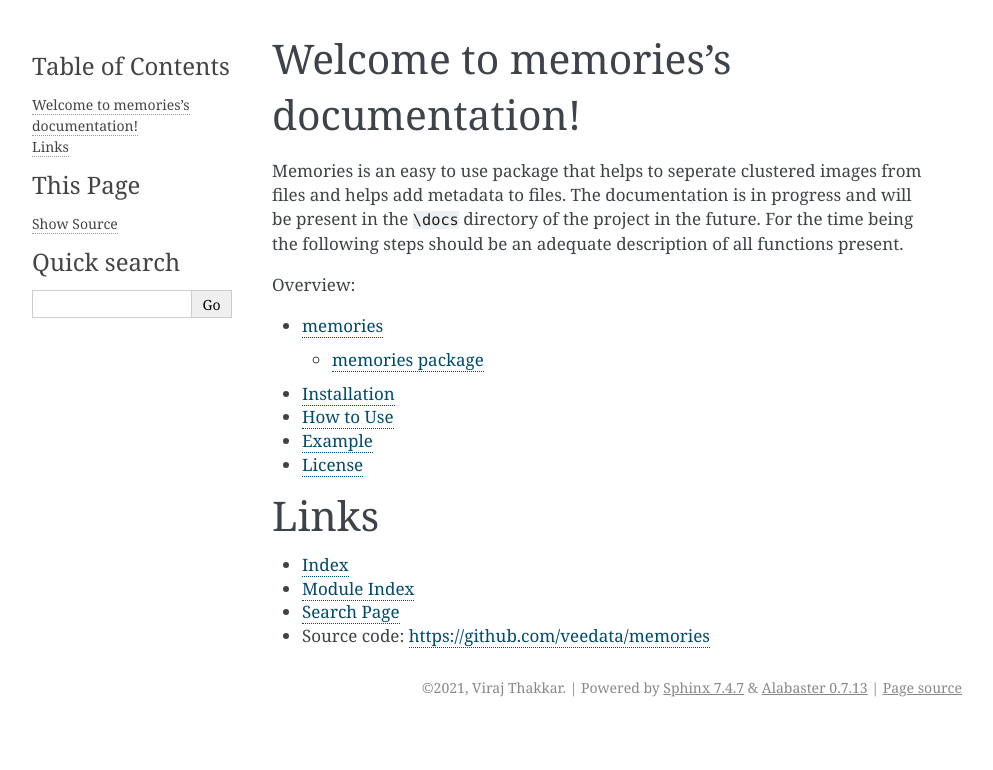
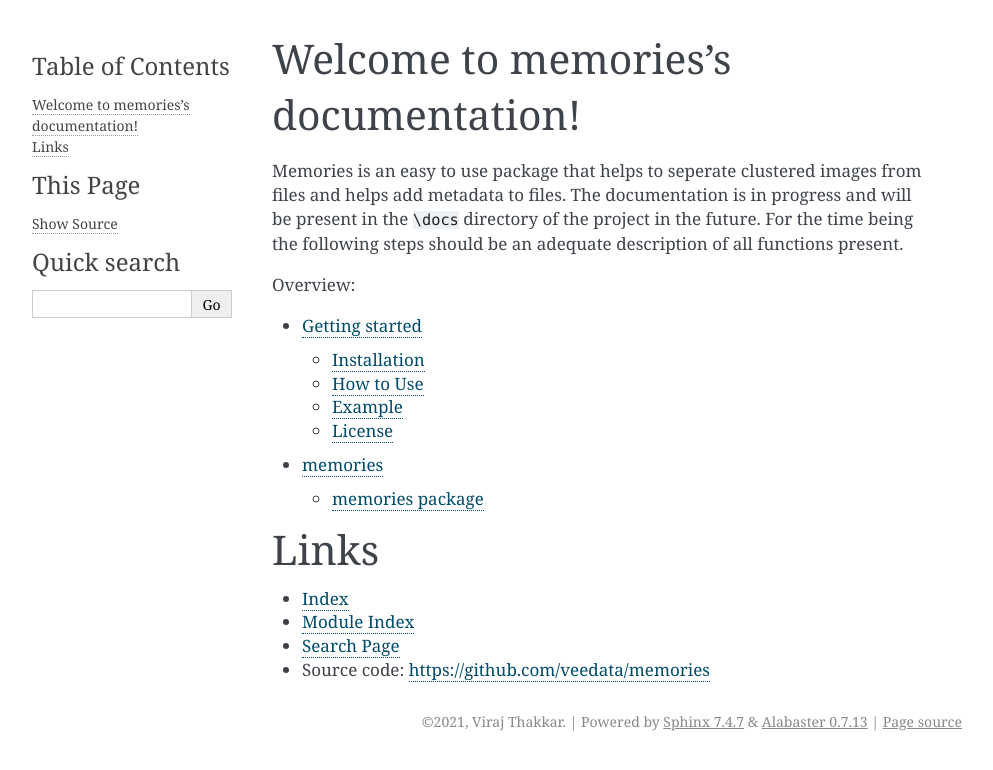
Before and after one commit to veedata/memories, a Sphinx documentation site: the page built from docs/index.rst, in a window 1280 px wide. Shown: the top 770 px of the page, without its empty margins (148-1141 px from the left). Built offline with Sphinx 7.4.7, drawn with Linux system fonts in a browser that asks for light colours.

Commit message:
Updated docs

```diff
--- a/docs/conf.py
+++ b/docs/conf.py
@@ -184,3 +184,5 @@ epub_exclude_files = ['search.html']
 
 # If true, `todo` and `todoList` produce output, else they produce nothing.
 todo_include_todos = True
+
+add_module_names = False
--- a/docs/index.rst
+++ b/docs/index.rst
@@ -12,8 +12,8 @@ Memories is an easy to use package that helps to seperate clustered images from
    :maxdepth: 2
    :caption: Overview:
 
+   pages/getting-started
    modules/
-   pages/getting-started
 
 Links
 =====
--- a/docs/pages/getting-started.rst
+++ b/docs/pages/getting-started.rst
@@ -1,3 +1,7 @@
+===============
+Getting started
+===============
+
 Installation
 ============
 
```
